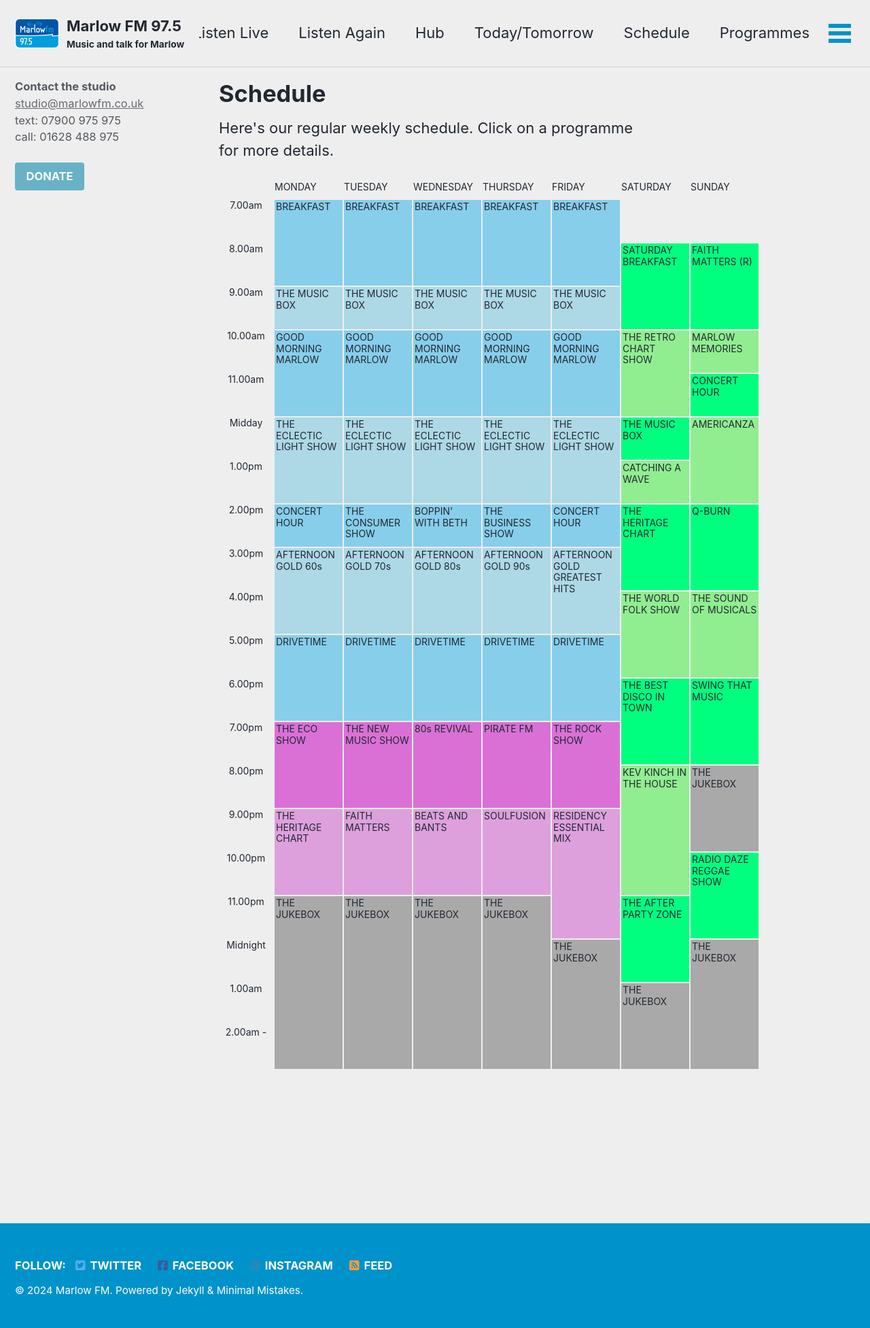
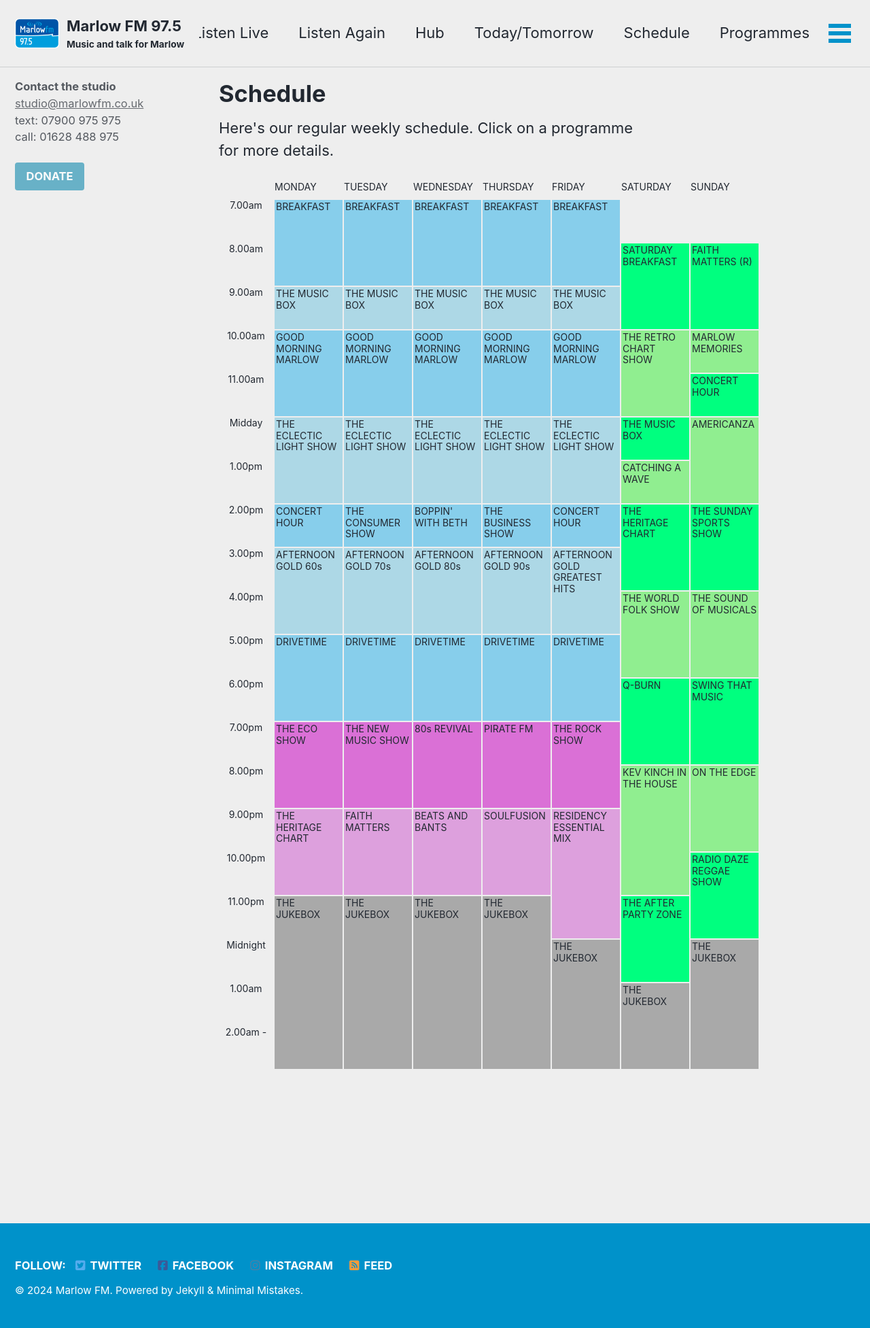
Before and after one commit to marlowfm/marlowfm.github.io, a Jekyll site: the page built from _pages/schedule.html, in a window 1280 px wide. Shown: the whole page at 68% size. Built offline with Jekyll 4.4.1, drawn with Linux system fonts in a browser that asks for light colours; cached includes are drawn as plain includes; nearby versions of some CDN libraries.

Commit message:
Update schedule

```diff
--- a/_pages/schedule.html
+++ b/_pages/schedule.html
@@ -41,22 +41,22 @@
 			". els1 els2 els3 els4 els5 box61 acz"
 			"t1300 els1 els2 els3 els4 els5 caw acz"
 			". els1 els2 els3 els4 els5 caw acz"
-			"t1400 chr1 zcn bop zbs chr5 hrt6 qbn"
-			". chr1 zcn bop zbs chr5 hrt6 qbn"
-			"t1500 ag6 ag7 ag8 ag9 agx hrt6 qbn"
-			". ag6 ag7 ag8 ag9 agx hrt6 qbn"
+			"t1400 chr1 zcn bop zbs chr5 hrt6 ssp"
+			". chr1 zcn bop zbs chr5 hrt6 ssp"
+			"t1500 ag6 ag7 ag8 ag9 agx hrt6 ssp"
+			". ag6 ag7 ag8 ag9 agx hrt6 ssp"
 			"t1600 ag6 ag7 ag8 ag9 agx wfs som"
 			". ag6 ag7 ag8 ag9 agx wfs som"
 			"t1700 drv1 drv2 drv3 drv4 drv5 wfs som"
 			". drv1 drv2 drv3 drv4 drv5 wfs som"
-			"t1800 drv1 drv2 drv3 drv4 drv5 bdt stm"
-			". drv1 drv2 drv3 drv4 drv5 bdt stm"
-			"t1900 eco nms r80 pfm rck bdt stm"
-			". eco nms r80 pfm rck bdt stm"
-			"t2000 eco nms r80 pfm rck kev juk0"
-			". eco nms r80 pfm rck kev juk0"
-			"t2100 hrt1 fmt bab sfs rem kev juk0"
-			". hrt1 fmt bab sfs rem kev juk0"
+			"t1800 drv1 drv2 drv3 drv4 drv5 qbn stm"
+			". drv1 drv2 drv3 drv4 drv5 qbn stm"
+			"t1900 eco nms r80 pfm rck qbn stm"
+			". eco nms r80 pfm rck qbn stm"
+			"t2000 eco nms r80 pfm rck kev ote"
+			". eco nms r80 pfm rck kev ote"
+			"t2100 hrt1 fmt bab sfs rem kev ote"
+			". hrt1 fmt bab sfs rem kev ote"
 			"t2200 hrt1 fmt bab sfs rem kev rdr"
 			". hrt1 fmt bab sfs rem kev rdr"
 			"t2300 juk1 juk2 juk3 juk4 rem apz rdr"
@@ -414,8 +414,8 @@
 		color: inherit;
 	}
 
-	.qbn {
-		grid-area: qbn;
+	.ssp {
+		grid-area: ssp;
 		padding: 2px;
 		background-color: var(--background-weekend-dark);
 		color: inherit;
@@ -533,8 +533,8 @@
 		color: inherit;
 	}
 
-	.bdt {
-		grid-area: bdt;
+	.qbn {
+		grid-area: qbn;
 		padding: 2px;
 		background-color: var(--background-weekend-dark);
 		color: inherit;
@@ -624,10 +624,10 @@
 		color: inherit;
 	}
 
-	.juk0 {
-		grid-area: juk0;
+	.ote {
+		grid-area: ote;
 		padding: 2px;
-		background-color: var(--background-jukebox);
+		background-color: var(--background-weekend-light);
 		color: inherit;
 	}
 
@@ -785,7 +785,9 @@
 	<a class="box61" href="/programmes/music-box/">THE MUSIC BOX</a>
 	<a class="caw" href="/programmes/catching-a-wave/">CATCHING A WAVE</a>
 	<a class="hrt6" href="/programmes/heritage-chart/">THE HERITAGE CHART</a>
-	<a class="qbn" href="/programmes/q-burn/">Q-BURN</a>
+	<a class="ssp" href="/programmes/sunday-sports-show/"
+		>THE SUNDAY SPORTS SHOW</a
+	>
 	<a class="ag6" href="/programmes/afternoon-gold-60s/">AFTERNOON GOLD 60s</a>
 	<a class="ag7" href="/programmes/afternoon-gold-70s/">AFTERNOON GOLD 70s</a>
 	<a class="ag8" href="/programmes/afternoon-gold-80s/">AFTERNOON GOLD 80s</a>
@@ -800,7 +802,7 @@
 	<a class="drv3" href="/programmes/drivetime/">DRIVETIME</a>
 	<a class="drv4" href="/programmes/drivetime/">DRIVETIME</a>
 	<a class="drv5" href="/programmes/drivetime/">DRIVETIME</a>
-	<a class="bdt" href="/programmes/vinyl-countdown/">THE BEST DISCO IN TOWN</a>
+	<a class="qbn" href="/programmes/q-burn/">Q-BURN</a>
 	<a class="stm" href="/programmes/swing-that-music/">SWING THAT MUSIC</a>
 	<a class="eco" href="/programmes/eco-show/">THE ECO SHOW</a>
 	<a class="hrt1" href="/programmes/heritage-chart/">THE HERITAGE CHART</a>
@@ -817,7 +819,7 @@
 	<a class="kev" href="/programmes/kev-kinch-in-the-house/"
 		>KEV KINCH IN THE HOUSE</a
 	>
-	<div class="juk0">THE JUKEBOX</div>
+	<a class="ote" href="/programmes/on-the-edge/">ON THE EDGE</a>
 	<a class="apz" href="/programmes/after-party-zone/">THE AFTER PARTY ZONE</a>
 	<a class="rdr" href="/programmes/radio-daze-reggae-show/"
 		>RADIO DAZE REGGAE SHOW</a
```
Also changed, not shown: _programmes/q-burn.md (+1 -1 lines).
